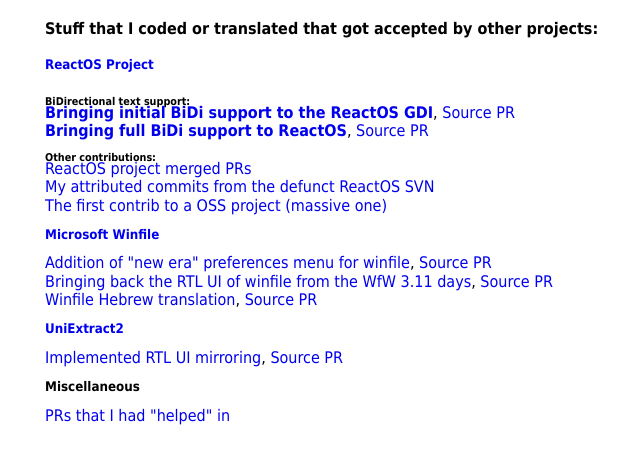
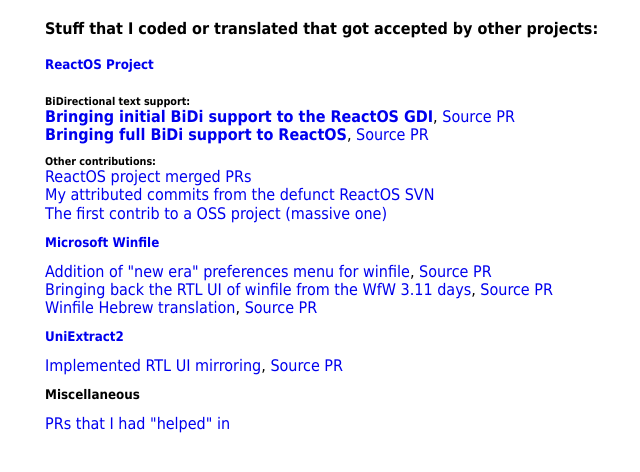
Before and after one commit to peterooch/peterooch.github.io, a Jekyll site: the page built from commits.html, in a window 1280 px wide. Shown: the top 472 px of the page, without its empty margins (83-723 px from the left). Built offline with Jekyll 4.4.1, drawn with Linux system fonts in a browser that asks for light colours.

Commit message:
Fix h6 margin value

```diff
--- a/_layouts/default.html
+++ b/_layouts/default.html
@@ -16,7 +16,7 @@
             margin-top: 0%;
         }
         h6 {
-            margin-bottom: -2%;
+            margin-bottom: -1.65%;
             margin-top: 1%;
         }
         h5 {
```
